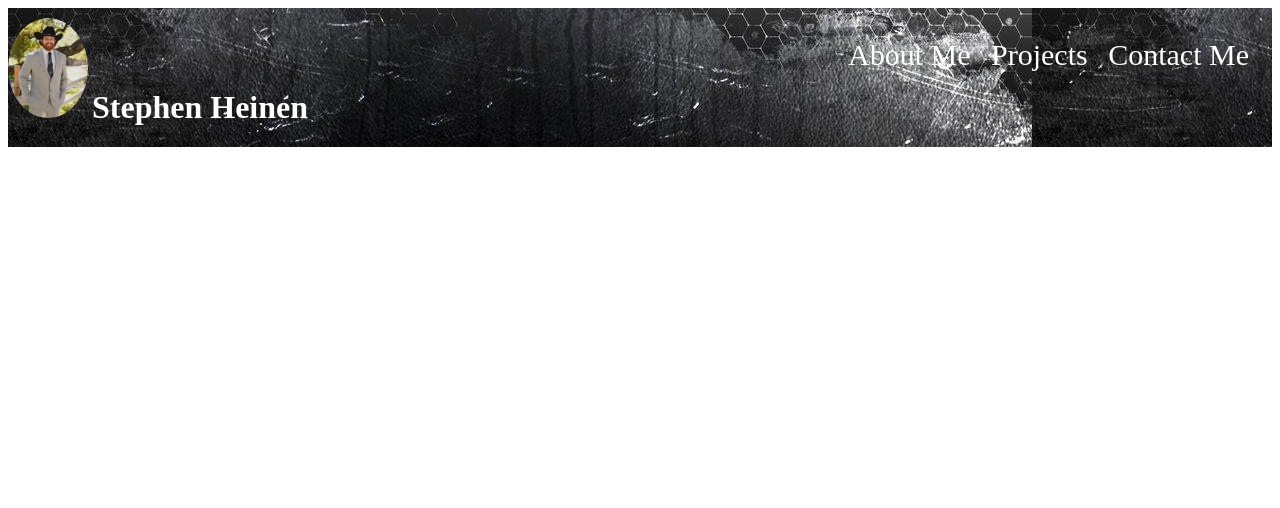
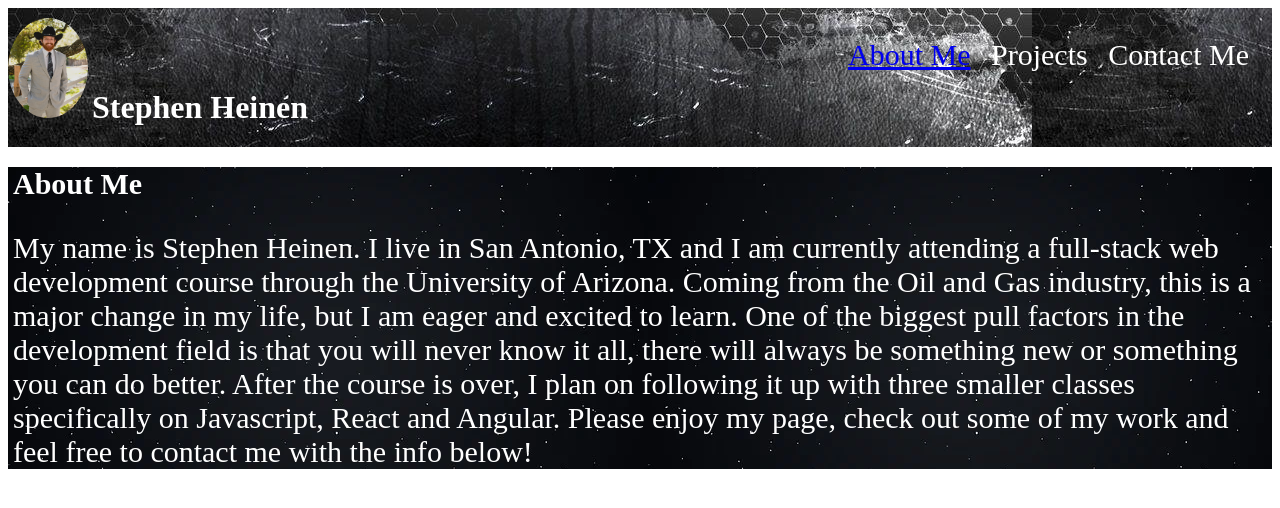
Before and after one commit to sheinen22/module-2-challenge, a plain HTML site: page index.html in a window 1280 px wide. Drawn offline with Linux system fonts and the light colour scheme.

Commit message:
about me done

```diff
--- a/assets/css/style.css
+++ b/assets/css/style.css
@@ -33,3 +33,15 @@ header h1{
     align-self: flex-end;
     margin-right: 13px;
 }
+
+.bio {
+    background-image: url(../images/bg3.webp);
+    color: white;
+}
+
+.bioText {
+    font-size: 30px;
+    margin-top: 20px;
+    margin-left: 5px;
+    margin-right: 5px;
+}
--- a/index.html
+++ b/index.html
@@ -15,12 +15,16 @@
         </div>
         <nav>
             <ul class="toc">
-                <li class="aboutMe">About Me</li>
+                <li class="aboutMe"><a href="#link1">About Me</a></li>
                 <li class="projects">Projects</li>
                 <li class="contact">Contact Me</li>
             </ul>
         </nav>
     </header>
+    <div class="bio">
+        <h3 id="link1"class="bioText">About Me</h3>
+        <p class="bioText">My name is Stephen Heinen.  I live in San Antonio, TX and I am currently attending a full-stack web development course through the University of Arizona.  Coming from the Oil and Gas industry, this is a major change in my life, but I am eager and excited to learn.  One of the biggest pull factors in the development field is that you will never know it all, there will always be something new or something you can do better.  After the course is over, I plan on following it up with three smaller classes specifically on Javascript, React and Angular.  Please enjoy my page, check out some of my work and feel free to contact me with the info below!</p>
+    </div>
 
 </body>
 </html>
```
Also changed, not shown: assets/images/bg3.webp (added).
